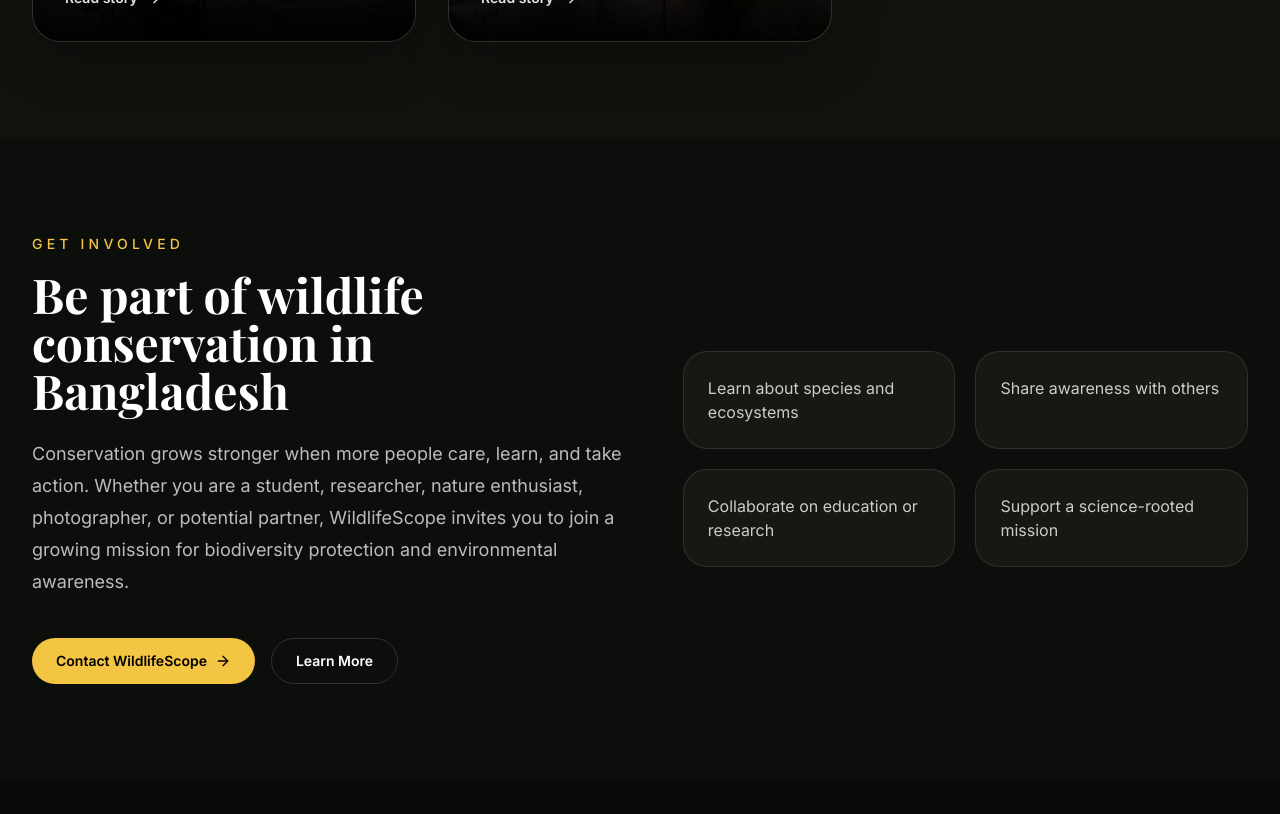
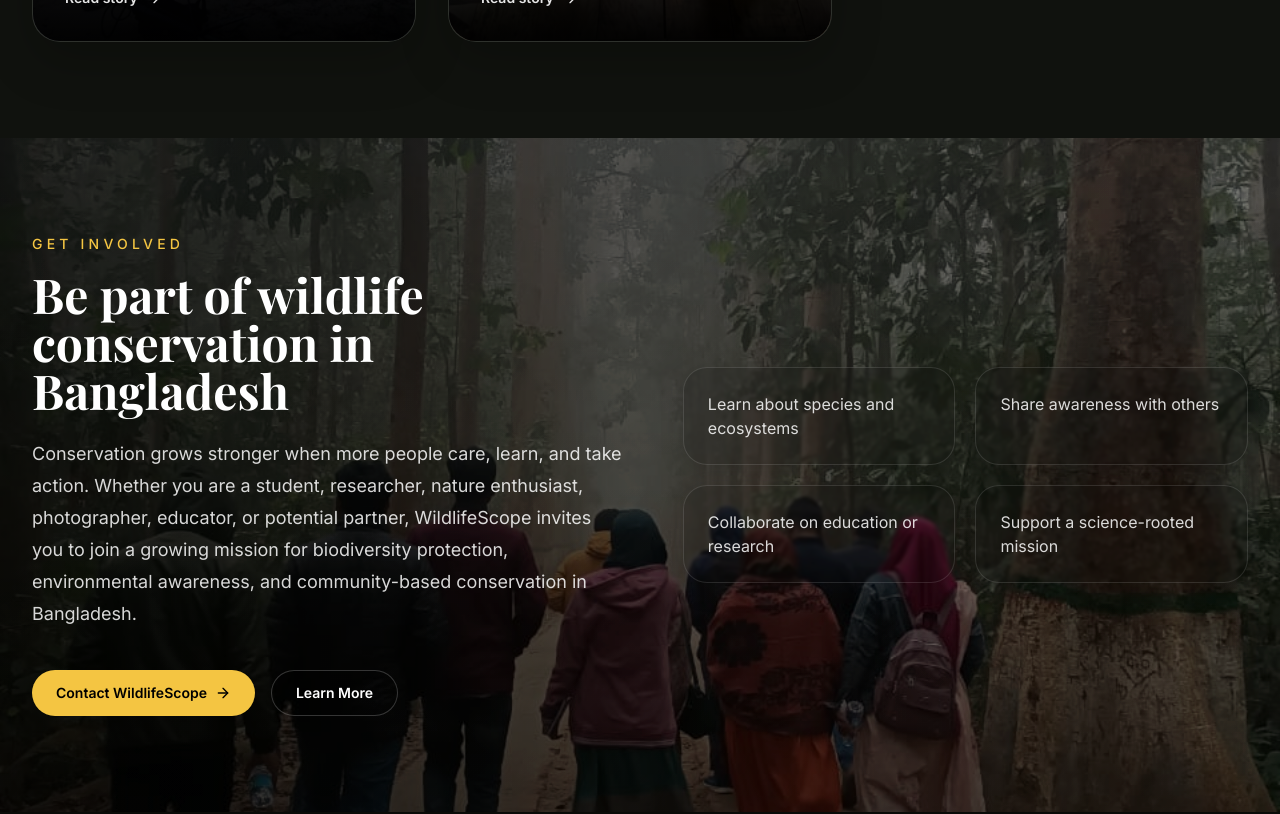
Before and after one commit to carb91-sow/wildlifescope.org, a Next.js app: page / in a window 1280 px wide. Shown: the part 6560-7374 px from the top of the page. Built offline with nearby package versions, Linux system fonts and the light colour scheme; a web font is replaced by a local one.

Commit message:
Update page.tsx

```diff
--- a/app/page.tsx
+++ b/app/page.tsx
@@ -700,21 +700,48 @@ export default function HomePage() {
         </section>
 
 {/* Get Involved */}
-        <section className="bg-[#0c0e0b] py-20 lg:py-24">
-          <div className="mx-auto max-w-7xl px-6 lg:px-8">
+<section className="relative overflow-hidden py-20 lg:py-24">
+  {/* Background image */}
+  <div className="absolute inset-0">
+    <Image
+      src="/images/get-involved-forest-walk.jpg"
+      alt="People walking through a forest in Bangladesh to support wildlife conservation and environmental awareness"
+      fill
+      className="object-cover object-center brightness-[0.78] contrast-[1.04] saturate-[0.88]"
+      sizes="100vw"
+    />
+
+    {/* Reduced dark overlay */}
+    <div className="absolute inset-0 bg-black/34" />
+
+    {/* Left-side readability gradient */}
+    <div className="absolute inset-0 bg-gradient-to-r from-black/62 via-black/28 to-transparent" />
+
+    {/* Soft top/bottom depth */}
+    <div className="absolute inset-0 bg-gradient-to-b from-black/12 via-transparent to-black/18" />
+
+    {/* Very subtle warm tone */}
+    <div className="absolute inset-0 bg-[rgba(244,197,66,0.05)] mix-blend-overlay" />
+  </div>
+
+  <div className="relative mx-auto max-w-7xl px-6 lg:px-8">
     <div className="grid items-center gap-14 lg:grid-cols-[1fr_0.95fr]">
       <div>
         <p className="text-sm font-medium uppercase tracking-[0.3em] text-[#f4c542]">
           Get Involved
         </p>
+
         <h2 className="mt-4 max-w-4xl font-serif text-3xl font-bold text-white md:text-5xl">
           Be part of wildlife conservation in Bangladesh
         </h2>
-                <p className="mt-6 max-w-3xl text-lg leading-8 text-white/72">
-                  Conservation grows stronger when more people care, learn, and take action.
-                  Whether you are a student, researcher, nature enthusiast, photographer,
-                  or potential partner, WildlifeScope invites you to join a growing mission
-                  for biodiversity protection and environmental awareness.
+
+        <p className="mt-6 max-w-3xl text-lg leading-8 text-white/84">
+          Conservation grows stronger when more people care, learn, and take
+          action. Whether you are a student, researcher, nature enthusiast,
+          photographer, educator, or potential partner, WildlifeScope invites
+          you to join a growing mission for biodiversity protection,
+          environmental awareness, and community-based conservation in
+          Bangladesh.
         </p>
 
         <div className="mt-10 flex flex-wrap gap-4">
@@ -729,7 +756,7 @@ export default function HomePage() {
 
           <Link
             href="/about"
-                    className="inline-flex items-center gap-2 rounded-full border border-white/15 px-6 py-3 text-sm font-semibold text-white transition hover:border-[#f4c542] hover:text-[#f4c542]"
+            className="inline-flex items-center gap-2 rounded-full border border-white/20 bg-black/10 px-6 py-3 text-sm font-semibold text-white transition hover:border-[#f4c542] hover:text-[#f4c542]"
             aria-label="Learn more about WildlifeScope"
           >
             Learn More
@@ -746,7 +773,7 @@ export default function HomePage() {
         ].map((item) => (
           <div
             key={item}
-                    className="rounded-[24px] border border-white/10 bg-[#151813] p-6 text-white/78"
+            className="rounded-[24px] border border-white/12 bg-black/14 p-6 text-white/84 backdrop-blur-[1.5px] shadow-[0_8px_24px_rgba(0,0,0,0.14)]"
           >
             {item}
           </div>
```
Lines whose indentation alone changed are shown as unchanged.
